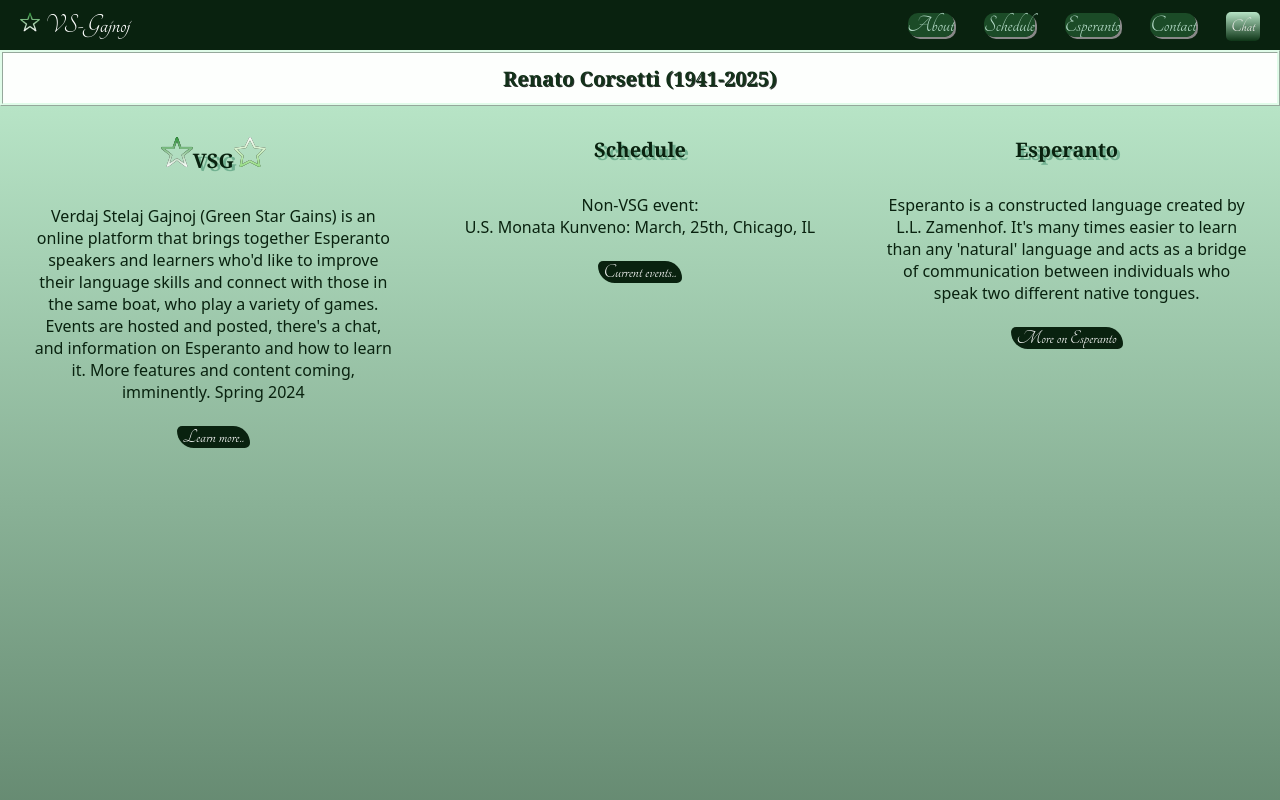
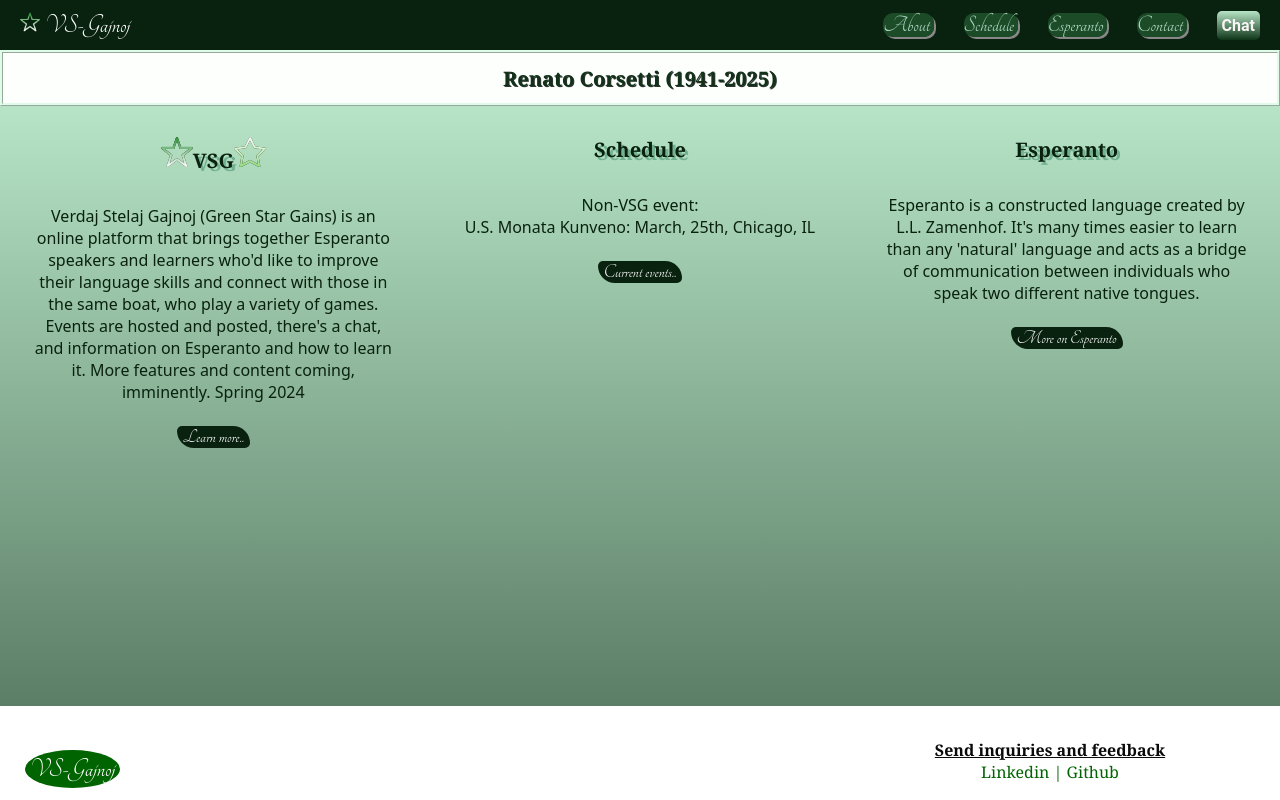
Before and after one commit to akronborn/vsg, a Next.js app: page / in a window 1280 px wide. Shown: the top 800 px of the page. Built offline with nearby package versions, Linux system fonts and the light colour scheme.

Commit message:
vh to 75, font increases

```diff
--- a/pages/esperanto.jsx
+++ b/pages/esperanto.jsx
@@ -49,11 +49,11 @@ const Esperanto = () => {
           <div className={styles.zamage}>
          <Image src={zamenhof} alt="photo of LL Zamenhof" />
           </div>
-          <p >
+          <div >
             <h2 className={styles.relink}>
               Links to free learning materials and resources:
             </h2>
-          </p>
+          </div>
           <ul className={styles.resources}>
             {links.map((link, i) => (
               <li key={i} className={styles.button}>
--- a/styles/About.module.css
+++ b/styles/About.module.css
@@ -3,7 +3,7 @@
     url(../public/gaming.jpg);
   background-position: center;
   background-size: cover;
-  height: 100vh;
+  height: 75vh;
 }
 
 .p {
@@ -12,6 +12,7 @@
   font-size: 30px;
   padding: 25px;
   font-family: "Tangerine", cursive;
+
 }
 
 .title {
--- a/styles/Contact.module.css
+++ b/styles/Contact.module.css
@@ -20,7 +20,7 @@
 .form {
   color: white;
   border-radius: 5px;
-  font-size: 24px;
+  font-size: 26px;
   padding: 20px;
   display: block;
   text-align: left;
@@ -47,7 +47,7 @@
   margin-bottom: 16px;
   resize: vertical;
   display: block;
-  font-size: 18px;
+  font-size: 16px;
 }
 
 .submit {
--- a/styles/Esperanto.module.css
+++ b/styles/Esperanto.module.css
@@ -1,7 +1,7 @@
 .container {
   width: 100%;
   height: calc(100vh - 50px);
-  background-color: rgb(183, 228, 198);
+  background-color: #4f4f4f;
   color: rgb(9, 34, 15);
   display: flex;
   overflow-x:auto;
--- a/styles/FirstLook.module.css
+++ b/styles/FirstLook.module.css
@@ -1,6 +1,6 @@
 .container {
   width: 100%;
-  height: 100vh;
+  height: 75vh;
 
   background-image: linear-gradient(
     180deg,
--- a/styles/Navbar.module.css
+++ b/styles/Navbar.module.css
@@ -84,13 +84,14 @@ margin-left: 5px;
   background: linear-gradient(rgb(183, 228, 198), rgb(14, 53, 23));
   display: inline;
   margin-right: 10px;
-  font-size: 18px;
+  font-size: 16px;
   color: rgb(250, 245, 245);
   cursor: pointer;
   /* box-shadow: 3px 3px #888888; */
   border-radius: 5px;
   padding: 5px;
-  font-family: "Tangerine";
+  font-family: Roboto;
+  font-weight: bold;
 }
 
 .api:hover {
--- a/styles/Schedule.module.css
+++ b/styles/Schedule.module.css
@@ -4,9 +4,10 @@
   url(../public/sched3.jpg);
   background-position: center;
   background-size: cover;
-  height: 100vh;
+  height: 75vh;
   margin: 0;
   padding: 0;
+
 }
 
 .p {
@@ -16,6 +17,7 @@
   padding: 25px;
   font-family: "Tangerine", cursive;
   background-color: black;
+   height: 75vh;
 }
 
 /* .sched {
```
Also changed, not shown: components/Navbar.jsx (+4 -4 lines).
